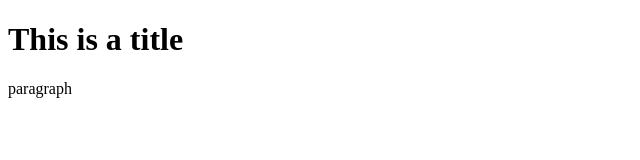
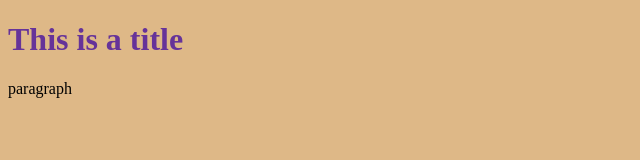
Before and after one commit to undecidedkelly/UX_UI_HW17, a plain HTML site: page index.html in a window 1280 px wide. Shown: the whole page, without its empty margins (0-640 px from the left). Drawn offline with Linux system fonts and the light colour scheme; the site is published under a folder, as on GitHub Pages, so addresses that start at the root find nothing.

Commit message:
Update index.html

```diff
--- a/index.html
+++ b/index.html
@@ -4,7 +4,7 @@
     <meta charset="UTF-8">
     <meta name="viewport" content="width=device-width, initial-scale=1.0">
     <title>Document</title>
-    <link href="/css/styles.css" type="text/css" rel="stylesheet">
+    <link href="css/styles.css" type="text/css" rel="stylesheet">
 </head>
 <body>
     <h1>This is a title</h1>
```
